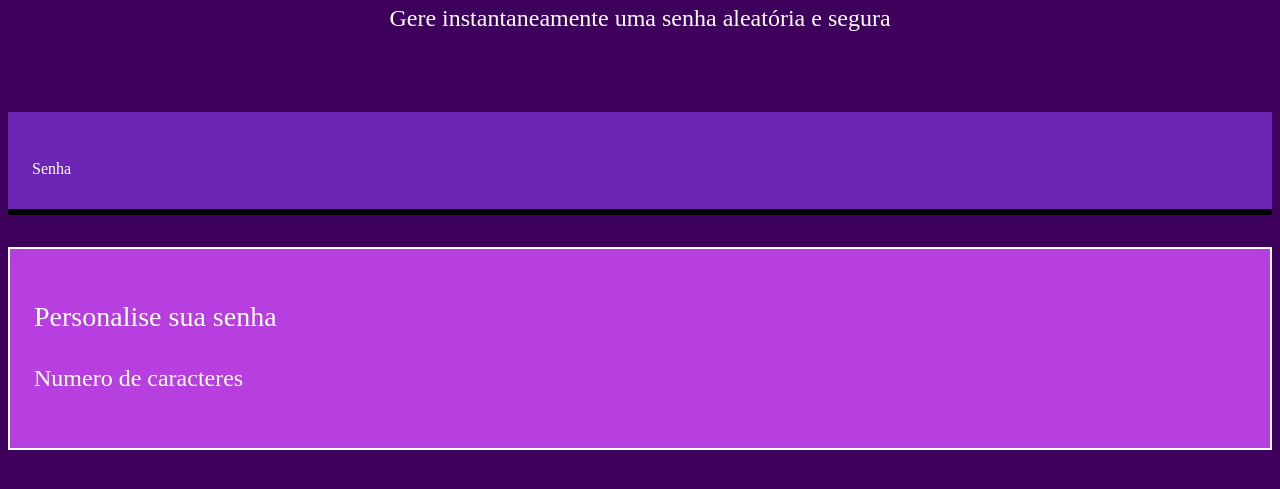
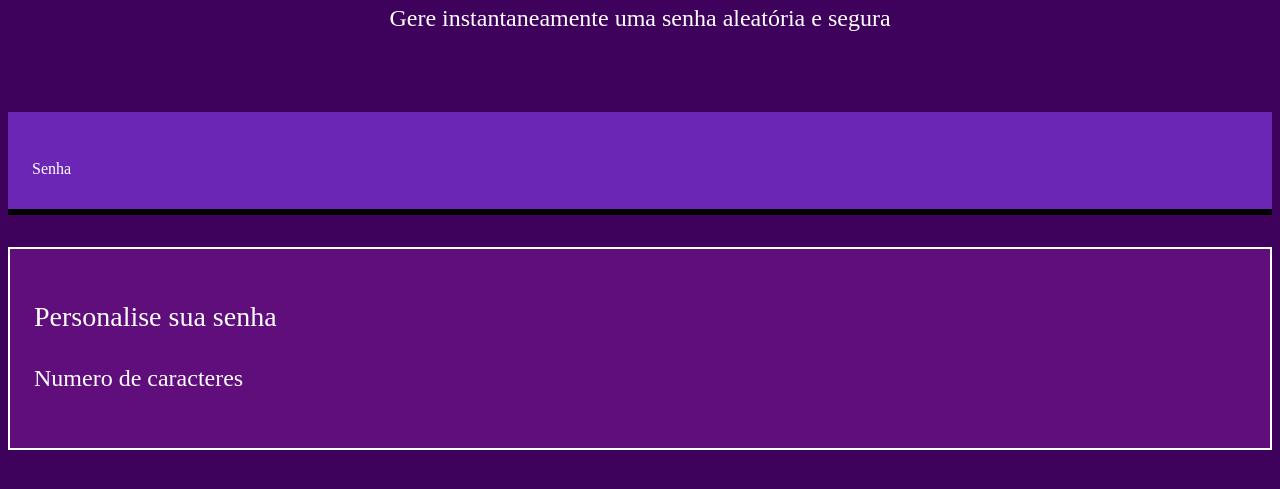
Before and after one commit to Larissadelara/crie-uma-senha-1, a plain HTML site: page index.html in a window 1280 px wide. Shown: the part 223-712 px from the top of the page. Drawn offline with Linux system fonts and the light colour scheme; a web font is replaced by a local one.

Commit message:
fghdffgndf

```diff
--- a/style.css
+++ b/style.css
@@ -3,7 +3,7 @@
     --branco:white;
     --cor-de-fundo:#3e025d;
     --fundo-senha:#6c26b6;
-    --fundo-texto:#b73fdf;
+    --fundo-texto:#600e7c;
     --borda:#000000;
     --fonte-principal:´Mozilla Headline`;
 }
```
